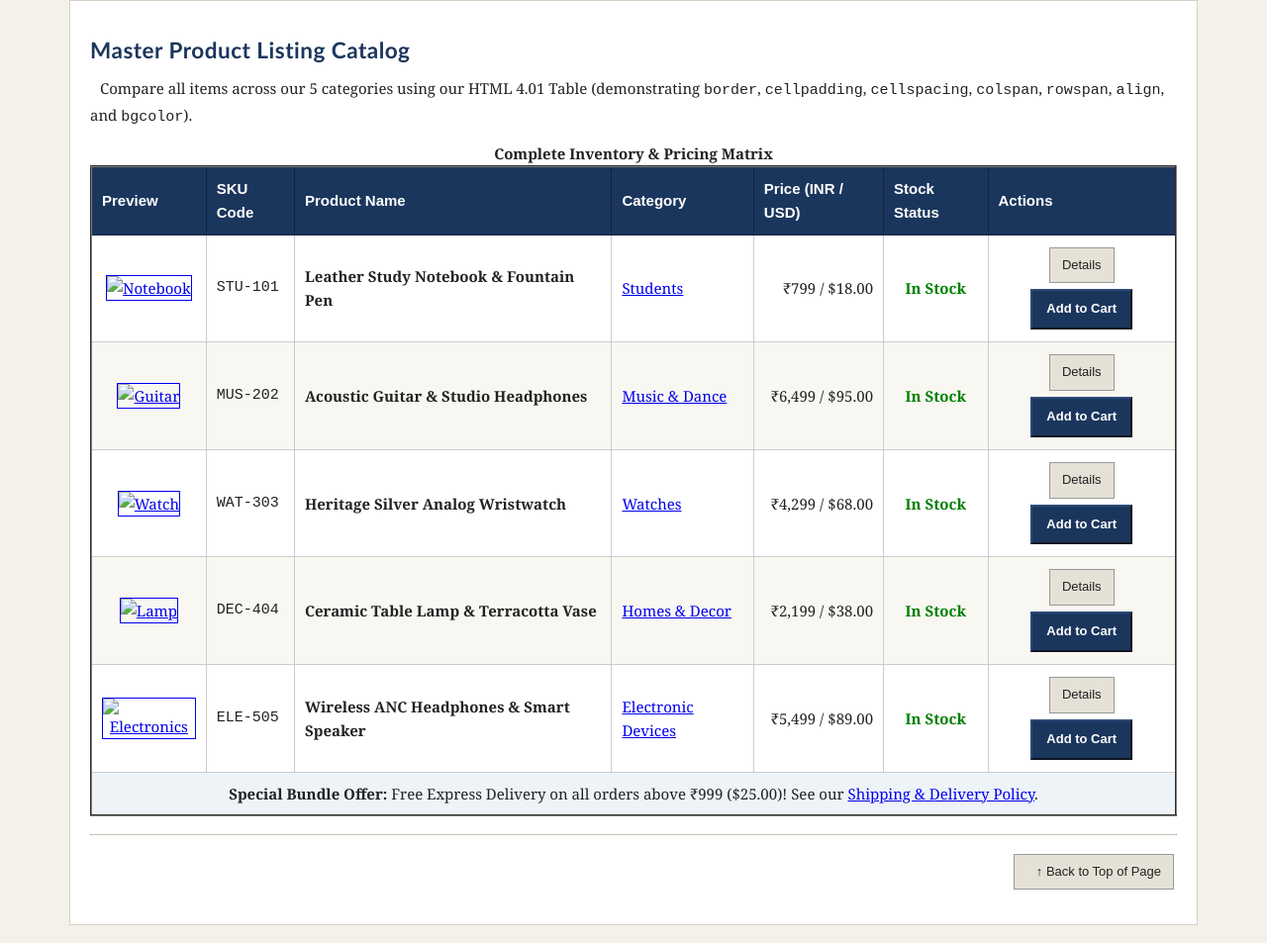
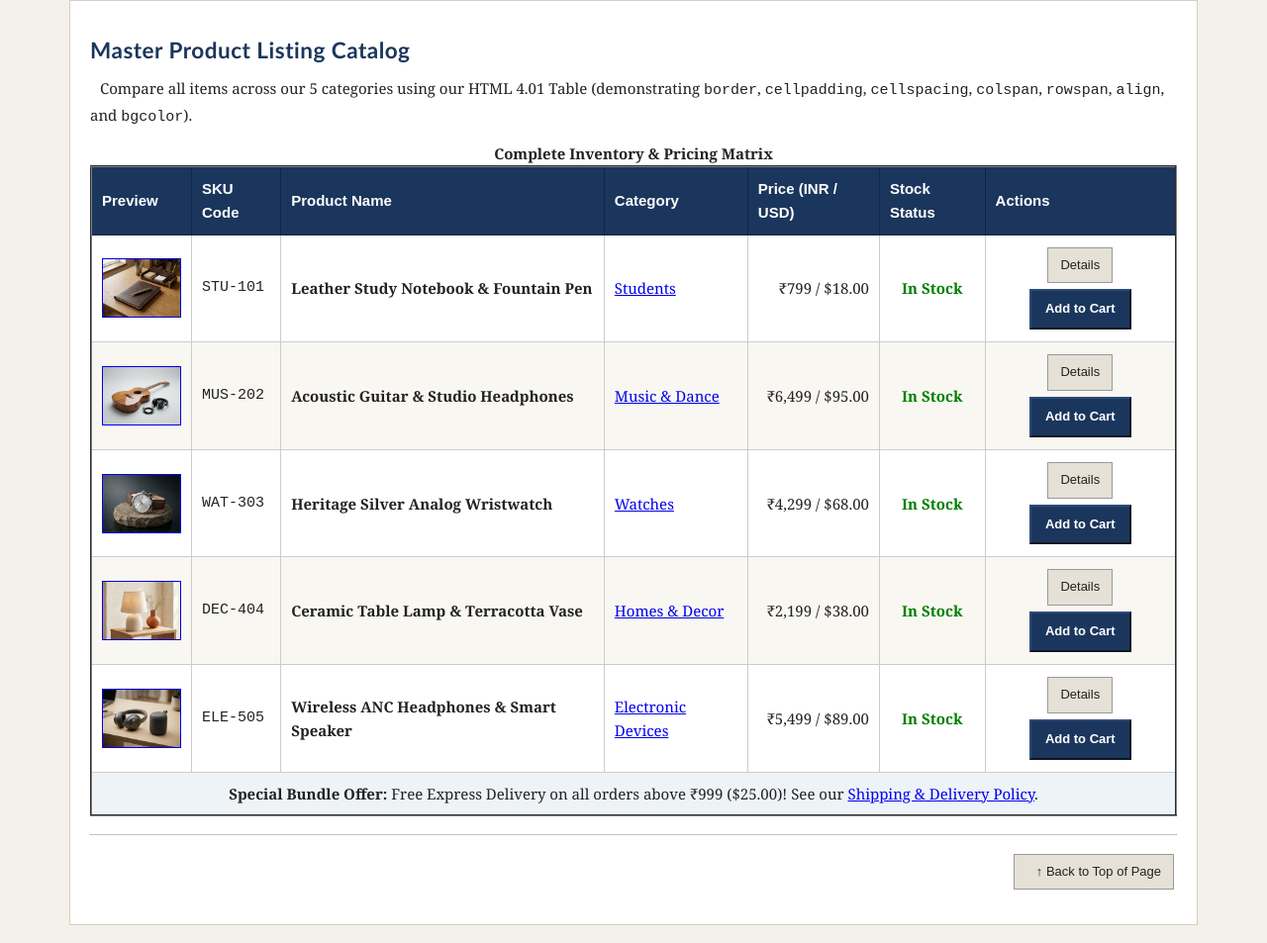
Before and after one commit to valyriancipher/BharatMart, a plain HTML site: page products.html in a window 1280 px wide. Shown: the part 230-1183 px from the top of the page at 99% size. Drawn offline with Linux system fonts and the light colour scheme.

Commit message:
Update image source paths in products.html

```diff
--- a/products.html
+++ b/products.html
@@ -86,7 +86,7 @@
             </thead>
             <tbody>
                 <tr>
-                    <td align="center"><a href="product_detail.html"><img src="images/students.jpg" alt="Notebook" width="80" height="60" border="1"></a></td>
+                    <td align="center"><a href="product_detail.html"><img src="students.jpg" alt="Notebook" width="80" height="60" border="1"></a></td>
                     <td><tt>STU-101</tt></td>
                     <td><b>Leather Study Notebook &amp; Fountain Pen</b></td>
                     <td><a href="category_list.html#cat-students">Students</a></td>
@@ -98,7 +98,7 @@
                     </td>
                 </tr>
                 <tr class="alt-row">
-                    <td align="center"><a href="product_detail.html"><img src="images/music_dance.jpg" alt="Guitar" width="80" height="60" border="1"></a></td>
+                    <td align="center"><a href="product_detail.html"><img src="music_dance.jpg" alt="Guitar" width="80" height="60" border="1"></a></td>
                     <td><tt>MUS-202</tt></td>
                     <td><b>Acoustic Guitar &amp; Studio Headphones</b></td>
                     <td><a href="category_list.html#cat-music">Music &amp; Dance</a></td>
@@ -110,7 +110,7 @@
                     </td>
                 </tr>
                 <tr>
-                    <td align="center"><a href="product_detail.html"><img src="images/watches.jpg" alt="Watch" width="80" height="60" border="1"></a></td>
+                    <td align="center"><a href="product_detail.html"><img src="watches.jpg" alt="Watch" width="80" height="60" border="1"></a></td>
                     <td><tt>WAT-303</tt></td>
                     <td><b>Heritage Silver Analog Wristwatch</b></td>
                     <td><a href="category_list.html#cat-watches">Watches</a></td>
@@ -122,7 +122,7 @@
                     </td>
                 </tr>
                 <tr class="alt-row">
-                    <td align="center"><a href="product_detail.html"><img src="images/homes_decor.jpg" alt="Lamp" width="80" height="60" border="1"></a></td>
+                    <td align="center"><a href="product_detail.html"><img src="homes_decor.jpg" alt="Lamp" width="80" height="60" border="1"></a></td>
                     <td><tt>DEC-404</tt></td>
                     <td><b>Ceramic Table Lamp &amp; Terracotta Vase</b></td>
                     <td><a href="category_list.html#cat-decor">Homes &amp; Decor</a></td>
@@ -134,7 +134,7 @@
                     </td>
                 </tr>
                 <tr>
-                    <td align="center"><a href="product_detail.html"><img src="images/electronics.jpg" alt="Electronics" width="80" height="60" border="1"></a></td>
+                    <td align="center"><a href="product_detail.html"><img src="electronics.jpg" alt="Electronics" width="80" height="60" border="1"></a></td>
                     <td><tt>ELE-505</tt></td>
                     <td><b>Wireless ANC Headphones &amp; Smart Speaker</b></td>
                     <td><a href="category_list.html#cat-electronics">Electronic Devices</a></td>
```
